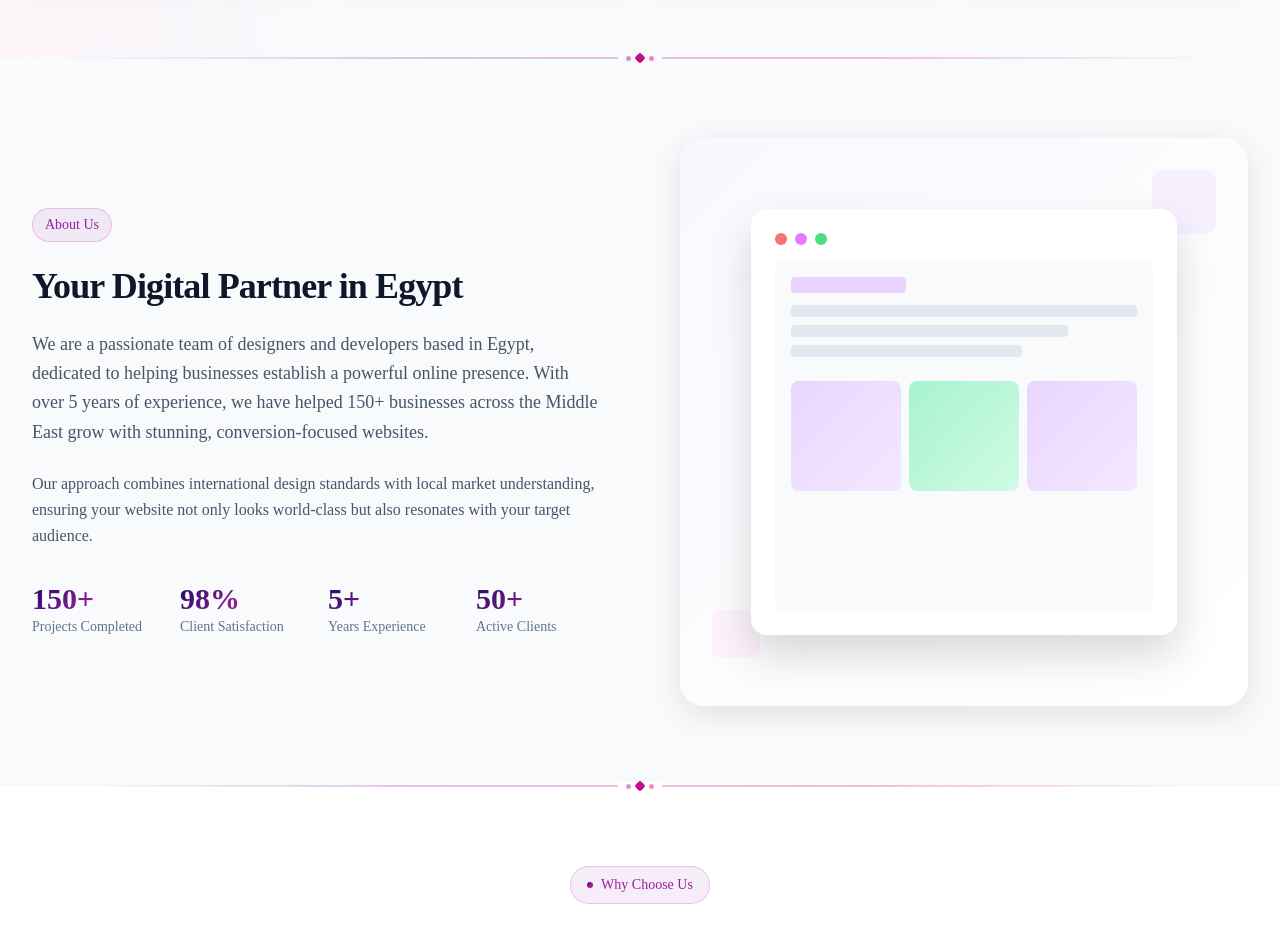
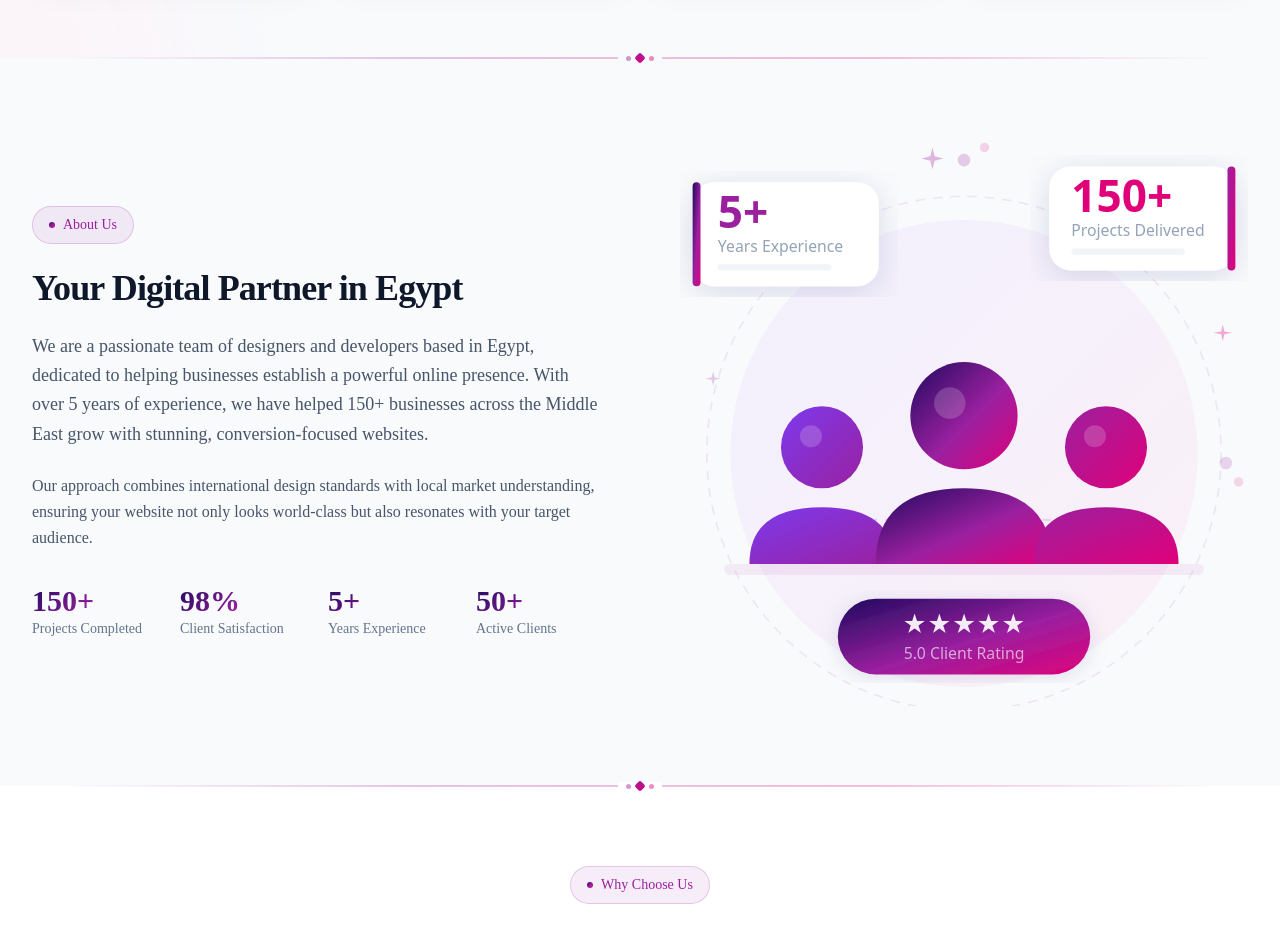
Before and after one commit to Amrwar/BerryGum, a Next.js app: page / in a window 1280 px wide. Shown: the part 1460-2385 px from the top of the page. Built offline with nearby package versions, Linux system fonts and the light colour scheme.

Commit message:
Add About Us SVG illustration and fix badge dot
- Replace placeholder mockup with team illustration (3 people + stat badges)
- Fix About Us badge to use consistent styled badge with purple dot

```diff
--- a/app/page.tsx
+++ b/app/page.tsx
@@ -5,6 +5,7 @@ import Image from "next/image";
 import Hero from "@/components/Hero";
 import Section, { SectionHeader } from "@/components/Section";
 import ServicesIllustration from "@/components/ServicesIllustration";
+import AboutIllustration from "@/components/AboutIllustration";
 import { siteConfig } from "@/lib/config";
 import { useLanguage } from "@/lib/LanguageContext";
 
@@ -129,7 +130,11 @@ export default function HomePage() {
       <Section variant="alt" id="about">
         <div className="grid lg:grid-cols-2 gap-12 lg:gap-20 items-center">
           <div>
-            <span className="badge mb-6">{t("about.badge")}</span>
+            <div className="inline-flex items-center gap-2 px-4 py-2 rounded-full mb-6"
+              style={{ background: "rgba(155,32,160,0.08)", border: "1px solid rgba(155,32,160,0.2)" }}>
+              <span className="w-1.5 h-1.5 rounded-full" style={{ background: "var(--gradient-brand)" }} />
+              <span className="text-sm font-medium" style={{ color: "#9b20a0" }}>{t("about.badge")}</span>
+            </div>
             <h2 className="heading-lg text-slate-900 mb-6">{t("about.title")}</h2>
             <p className="text-slate-600 text-lg leading-relaxed mb-6">{t("about.description1")}</p>
             <p className="text-slate-600 leading-relaxed mb-8">{t("about.description2")}</p>
@@ -142,33 +147,8 @@ export default function HomePage() {
               ))}
             </div>
           </div>
-          <div className="relative">
-            <div className="aspect-square bg-gradient-to-br from-purple-50/50 to-white rounded-3xl overflow-hidden shadow-glass">
-              {/* Decorative floating elements */}
-              <div className="absolute top-8 right-8 w-16 h-16 bg-purple-200/30 rounded-xl rotate-12 animate-float" />
-              <div className="absolute bottom-12 left-8 w-12 h-12 bg-pink-200/20 rounded-lg -rotate-6 animate-float animation-delay-400" />
-
-              <div className="absolute inset-0 flex items-center justify-center">
-                <div className="w-3/4 h-3/4 bg-white rounded-2xl shadow-glass-lg p-6 flex flex-col">
-                  <div className="flex items-center gap-2 mb-4">
-                    <div className="w-3 h-3 rounded-full bg-red-400" />
-                    <div className="w-3 h-3 rounded-full bg-fuchsia-400" />
-                    <div className="w-3 h-3 rounded-full bg-green-400" />
-                  </div>
-                  <div className="flex-1 bg-slate-50 rounded-lg p-4">
-                    <div className="w-1/3 h-4 bg-purple-200 rounded mb-3" />
-                    <div className="w-full h-3 bg-slate-200 rounded mb-2" />
-                    <div className="w-4/5 h-3 bg-slate-200 rounded mb-2" />
-                    <div className="w-2/3 h-3 bg-slate-200 rounded mb-6" />
-                    <div className="grid grid-cols-3 gap-2">
-                      <div className="aspect-square bg-gradient-to-br from-purple-200 to-purple-100 rounded-lg" />
-                      <div className="aspect-square bg-gradient-to-br from-emerald-200 to-emerald-100 rounded-lg" />
-                      <div className="aspect-square bg-gradient-to-br from-purple-200 to-purple-100 rounded-lg" />
-                    </div>
-                  </div>
-                </div>
-              </div>
-            </div>
+          <div className="flex items-center justify-center">
+            <AboutIllustration />
           </div>
         </div>
       </Section>
--- /dev/null
+++ b/components/AboutIllustration.tsx
@@ -0,0 +1,122 @@
+export default function AboutIllustration() {
+  return (
+    <svg
+      viewBox="0 0 360 360"
+      fill="none"
+      xmlns="http://www.w3.org/2000/svg"
+      className="w-full"
+      aria-hidden="true"
+    >
+      <defs>
+        <linearGradient id="ab-brand" x1="0" y1="0" x2="1" y2="1">
+          <stop offset="0%" stopColor="#1e0a5e" />
+          <stop offset="55%" stopColor="#9b20a0" />
+          <stop offset="100%" stopColor="#e0007a" />
+        </linearGradient>
+        <linearGradient id="ab-purple" x1="0" y1="0" x2="1" y2="1">
+          <stop offset="0%" stopColor="#7c3aed" />
+          <stop offset="100%" stopColor="#9b20a0" />
+        </linearGradient>
+        <linearGradient id="ab-pink" x1="0" y1="0" x2="1" y2="1">
+          <stop offset="0%" stopColor="#9b20a0" />
+          <stop offset="100%" stopColor="#e0007a" />
+        </linearGradient>
+        <linearGradient id="ab-bg" x1="0" y1="0" x2="1" y2="1">
+          <stop offset="0%" stopColor="#ede9fe" />
+          <stop offset="100%" stopColor="#fce7f3" />
+        </linearGradient>
+        <filter id="ab-shadow">
+          <feDropShadow dx="0" dy="4" stdDeviation="10" floodColor="#1e0a5e" floodOpacity="0.13" />
+        </filter>
+        <filter id="ab-shadow-sm">
+          <feDropShadow dx="0" dy="2" stdDeviation="6" floodColor="#1e0a5e" floodOpacity="0.10" />
+        </filter>
+      </defs>
+
+      {/* ── Soft background circle ── */}
+      <circle cx="180" cy="200" r="148" fill="url(#ab-bg)" opacity="0.55" />
+      <circle cx="180" cy="200" r="163" stroke="rgba(155,32,160,0.10)" strokeWidth="1" strokeDasharray="6 5" />
+
+      {/* ── Subtle connector between people ── */}
+      <line x1="90" y1="242" x2="270" y2="242"
+        stroke="rgba(155,32,160,0.14)" strokeWidth="1.5" strokeDasharray="5 5" />
+
+      {/* ══════════════════════
+          LEFT PERSON
+      ══════════════════════ */}
+      <circle cx="90" cy="196" r="26" fill="url(#ab-purple)" />
+      <circle cx="83" cy="189" r="7" fill="rgba(255,255,255,0.18)" />
+      <path d="M44 270 Q44 234 90 234 Q136 234 136 270" fill="url(#ab-purple)" />
+
+      {/* ══════════════════════
+          CENTER PERSON  (larger / elevated)
+      ══════════════════════ */}
+      <circle cx="180" cy="176" r="34" fill="url(#ab-brand)" />
+      <circle cx="171" cy="168" r="10" fill="rgba(255,255,255,0.18)" />
+      <path d="M124 270 Q124 222 180 222 Q236 222 236 270" fill="url(#ab-brand)" />
+
+      {/* ══════════════════════
+          RIGHT PERSON
+      ══════════════════════ */}
+      <circle cx="270" cy="196" r="26" fill="url(#ab-pink)" />
+      <circle cx="263" cy="189" r="7" fill="rgba(255,255,255,0.18)" />
+      <path d="M224 270 Q224 234 270 234 Q316 234 316 270" fill="url(#ab-pink)" />
+
+      {/* Ground bar */}
+      <rect x="28" y="270" width="304" height="7" rx="3.5" fill="rgba(155,32,160,0.07)" />
+
+      {/* ══════════════════════
+          BADGE — Years of Experience
+      ══════════════════════ */}
+      <rect x="8" y="28" width="118" height="66" rx="14" fill="white" filter="url(#ab-shadow)" />
+      <rect x="8" y="28" width="5" height="66" rx="2.5" fill="url(#ab-brand)" />
+      <text x="24" y="57"
+        fontFamily="system-ui,-apple-system,sans-serif"
+        fontSize="28" fontWeight="800" fill="#9b20a0">5+</text>
+      <text x="24" y="72"
+        fontFamily="system-ui,-apple-system,sans-serif"
+        fontSize="10" fill="#94a3b8">Years Experience</text>
+      <rect x="24" y="80" width="72" height="4" rx="2" fill="#f1f5f9" />
+
+      {/* ══════════════════════
+          BADGE — Projects
+      ══════════════════════ */}
+      <rect x="234" y="18" width="118" height="66" rx="14" fill="white" filter="url(#ab-shadow)" />
+      <rect x="347" y="18" width="5" height="66" rx="2.5" fill="url(#ab-pink)" />
+      <text x="248" y="47"
+        fontFamily="system-ui,-apple-system,sans-serif"
+        fontSize="28" fontWeight="800" fill="#e0007a">150+</text>
+      <text x="248" y="62"
+        fontFamily="system-ui,-apple-system,sans-serif"
+        fontSize="10" fill="#94a3b8">Projects Delivered</text>
+      <rect x="248" y="70" width="72" height="4" rx="2" fill="#f1f5f9" />
+
+      {/* ══════════════════════
+          BADGE — Rating (bottom, gradient pill)
+      ══════════════════════ */}
+      <rect x="100" y="292" width="160" height="48" rx="24" fill="url(#ab-brand)" filter="url(#ab-shadow-sm)" />
+      <text x="180" y="314"
+        fontFamily="system-ui,-apple-system,sans-serif"
+        fontSize="15" fill="rgba(255,255,255,0.92)" textAnchor="middle">★★★★★</text>
+      <text x="180" y="330"
+        fontFamily="system-ui,-apple-system,sans-serif"
+        fontSize="10" fill="rgba(255,255,255,0.62)" textAnchor="middle">5.0 Client Rating</text>
+
+      {/* ══════════════════════
+          SPARKLE DECORATIONS
+      ══════════════════════ */}
+      <path d="M8 0 L9.4 5.6 L15 7 L9.4 8.4 L8 14 L6.6 8.4 L1 7 L6.6 5.6 Z"
+        fill="#9b20a0" opacity="0.3" transform="translate(152,6)" />
+      <path d="M6 0 L7 4.6 L12 5.5 L7 6.4 L6 11 L5 6.4 L0 5.5 L5 4.6 Z"
+        fill="#e0007a" opacity="0.32" transform="translate(338,118)" />
+      <path d="M5 0 L6 3.8 L10 4.5 L6 5.2 L5 9 L4 5.2 L0 4.5 L4 3.8 Z"
+        fill="#9b20a0" opacity="0.22" transform="translate(16,148)" />
+
+      {/* Floating dots */}
+      <circle cx="180" cy="14" r="4"   fill="rgba(155,32,160,0.22)" />
+      <circle cx="193" cy="6"  r="3"   fill="rgba(224,0,122,0.16)" />
+      <circle cx="346" cy="206" r="4"  fill="rgba(155,32,160,0.18)" />
+      <circle cx="354" cy="218" r="3"  fill="rgba(224,0,122,0.14)" />
+    </svg>
+  );
+}
```
